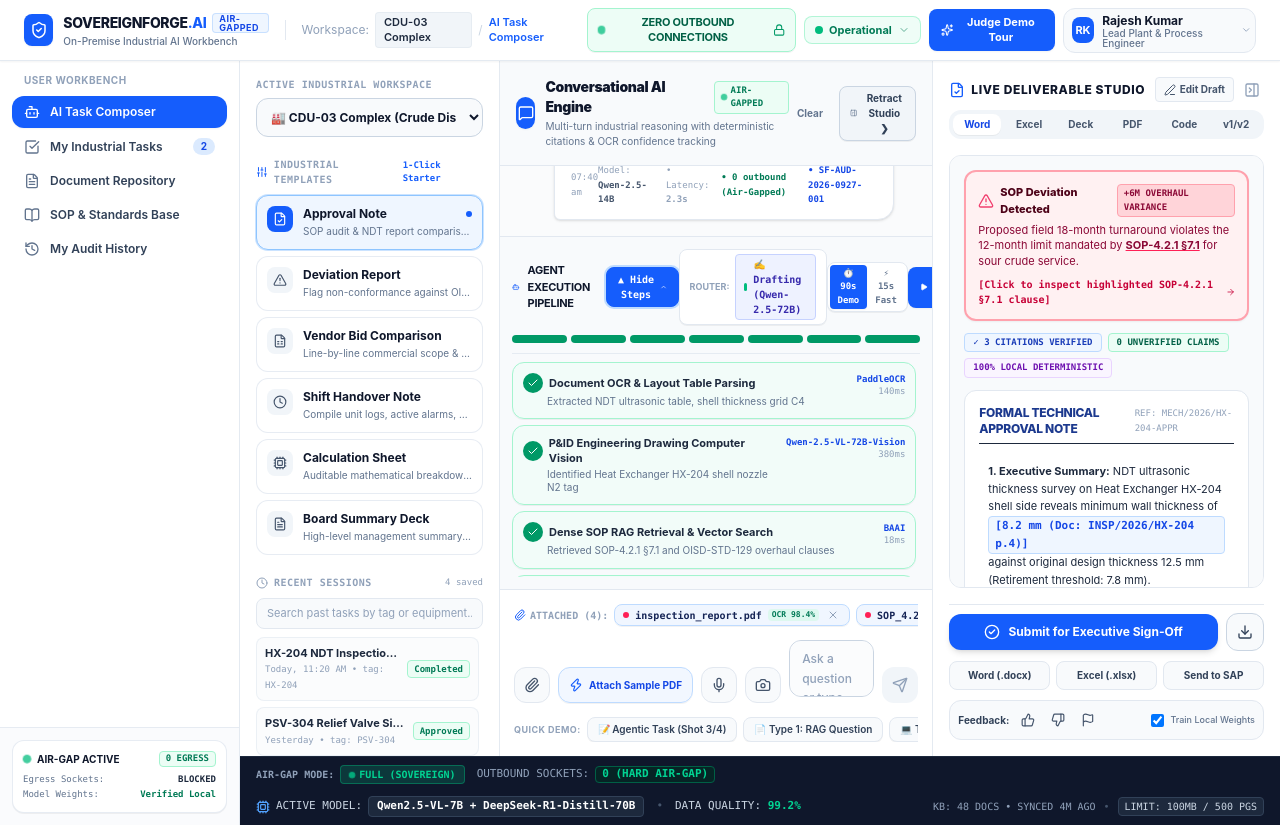
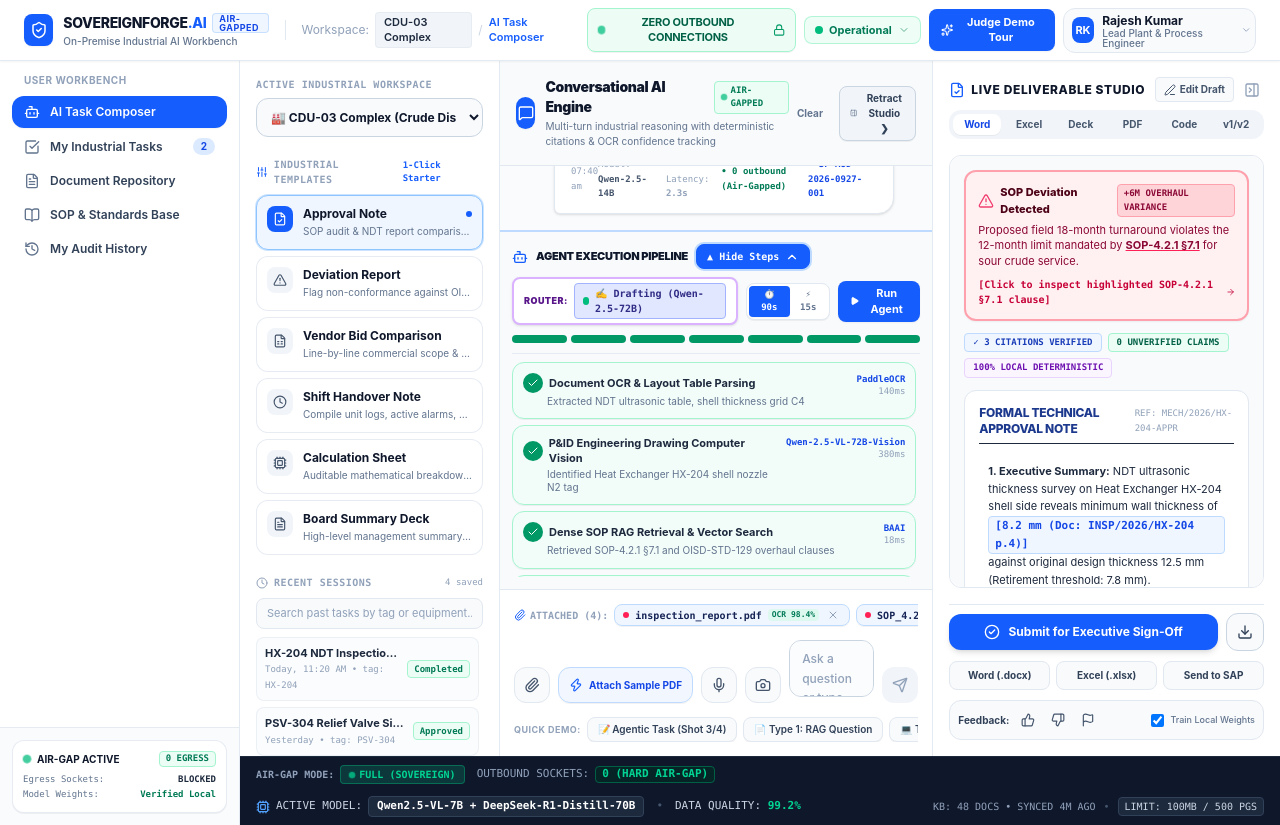
Before and after one commit to pateldev2006/SovereignForge-AI, a React (Vite) app: page / in a window 1280 px wide. Built offline with nearby package versions, Linux system fonts and the light colour scheme.

Commit message:
fix: make ROUTER badge always visible with high-contrast inspector card in trace bar

```diff
--- a/src/components/pages/AIWorkbench.tsx
+++ b/src/components/pages/AIWorkbench.tsx
@@ -1166,11 +1166,11 @@ export const AIWorkbench: React.FC = () => {
           </div>
 
           {/* ═══ MULTI-STEP AGENT TRACE (EXPANDABLE PER SHOT 4) ═══ */}
-          <div className="border-t border-slate-200 bg-slate-50 p-3 space-y-2.5">
-            <div className="flex items-center justify-between">
+          <div className="border-t-2 border-blue-200 bg-slate-50/90 p-3 space-y-2.5">
+            <div className="flex flex-wrap items-center justify-between gap-2">
               <div className="flex items-center gap-2">
                 <Bot className="w-4 h-4 text-blue-600" />
-                <span className="text-[11px] font-bold text-slate-900 uppercase tracking-tight">Agent Execution Pipeline</span>
+                <span className="text-[11px] font-black text-slate-900 uppercase tracking-tight">Agent Execution Pipeline</span>
                 <button
                   onClick={() => setIsAgentTraceExpanded(!isAgentTraceExpanded)}
                   className={`text-[10px] font-mono font-bold px-2.5 py-1 rounded-lg border flex items-center gap-1.5 cursor-pointer transition-all shadow-2xs ${
@@ -1185,21 +1185,22 @@ export const AIWorkbench: React.FC = () => {
                 </button>
               </div>
 
-              {/* Dynamic Model Router Badge (Shot 4 Hover / Click Target) */}
+              {/* Dynamic Model Router Badge (ALWAYS VISIBLE - Shot 4 Hover & Click Target) */}
+              <div className="flex items-center gap-2">
                 <div
-                className="relative hidden sm:flex items-center gap-1.5 px-2.5 py-1 rounded-lg bg-white border border-slate-200 shadow-2xs cursor-pointer select-none"
+                  className="relative flex items-center gap-1.5 px-2.5 py-1 rounded-lg bg-white border-2 border-purple-300 hover:border-purple-500 shadow-sm cursor-pointer select-none transition-all group"
                   onMouseEnter={() => setIsRouterCardOpen(true)}
                   onMouseLeave={() => setIsRouterCardOpen(false)}
                   onClick={() => setIsRouterCardOpen(!isRouterCardOpen)}
                   title="Hover or click to inspect active local neural weights & hardware telemetry (Shot 4)"
                 >
-                <span className="text-[9px] font-bold uppercase text-slate-400">ROUTER:</span>
+                  <span className="text-[9px] font-black uppercase text-purple-900 tracking-wider">ROUTER:</span>
                   <span className={`text-[10px] font-mono font-bold px-2 py-0.5 rounded border flex items-center gap-1.5 transition-all ${
                     agentProgressStep <= 2
-                    ? 'bg-purple-50 text-purple-800 border-purple-200'
+                      ? 'bg-purple-100 text-purple-900 border-purple-300'
                       : agentProgressStep <= 5
-                    ? 'bg-blue-50 text-blue-800 border-blue-200'
-                    : 'bg-indigo-50 text-indigo-800 border-indigo-200'
+                      ? 'bg-blue-100 text-blue-900 border-blue-300'
+                      : 'bg-indigo-100 text-indigo-900 border-indigo-300'
                   }`}>
                     <span className={`w-2 h-2 rounded-full ${isAgentRunning ? 'bg-emerald-500 animate-ping' : 'bg-emerald-500'}`}></span>
                     {agentProgressStep <= 2
@@ -1211,26 +1212,26 @@ export const AIWorkbench: React.FC = () => {
 
                   {/* Model Router Hover & Click Inspector Card */}
                   {isRouterCardOpen && (
-                  <div className="absolute right-0 top-full mt-2 w-80 p-3.5 bg-slate-950 text-white rounded-2xl shadow-2xl text-[10px] font-mono z-50 border border-slate-700 animate-in fade-in duration-100">
+                    <div className="absolute right-0 top-full mt-2 w-84 p-4 bg-slate-950 text-white rounded-2xl shadow-2xl text-[10px] font-mono z-50 border-2 border-purple-500/80 animate-in fade-in duration-100">
                       <div className="font-bold text-emerald-400 flex items-center justify-between pb-2 border-b border-slate-800">
                         <span className="flex items-center gap-1.5">
-                        <Cpu className="w-3.5 h-3.5 text-emerald-400" />
-                        <span>ACTIVE AIR-GAPPED WEIGHTS</span>
+                          <Cpu className="w-4 h-4 text-emerald-400" />
+                          <span className="text-[11px] tracking-wide">ACTIVE AIR-GAPPED WEIGHTS</span>
                         </span>
                         <span className="bg-emerald-950 text-emerald-400 px-2 py-0.5 rounded font-bold border border-emerald-800">
                           0 EGRESS
                         </span>
                       </div>
 
-                    <div className="pt-2.5 space-y-1.5 text-slate-300 text-[10px]">
-                      <div>• <strong>Current Model:</strong> <span className="text-white font-bold">{agentProgressStep <= 2 ? 'Qwen2.5-VL-72B-Vision' : agentProgressStep <= 5 ? 'DeepSeek-R1-Distill-70B' : 'Qwen-2.5-72B-Instruct'}</span></div>
-                      <div>• <strong>Active Pipeline Role:</strong> <span className="text-blue-400">{agentProgressStep <= 2 ? 'OCR & P&ID Drawing Computer Vision' : agentProgressStep <= 5 ? 'Statutory SOP Reasoning & Math Sandbox' : 'Executive Approval Note Drafting'}</span></div>
-                      <div>• <strong>Cluster Hardware:</strong> 4x NVIDIA H100 SXM5 80GB (On-Premise)</div>
+                      <div className="pt-3 space-y-2 text-slate-300 text-[10px]">
+                        <div>• <strong>Current Neural Model:</strong> <span className="text-white font-black text-[11px]">{agentProgressStep <= 2 ? 'Qwen2.5-VL-72B-Vision' : agentProgressStep <= 5 ? 'DeepSeek-R1-Distill-70B' : 'Qwen-2.5-72B-Instruct'}</span></div>
+                        <div>• <strong>Active Pipeline Role:</strong> <span className="text-purple-300 font-bold">{agentProgressStep <= 2 ? 'OCR & P&ID Drawing Computer Vision' : agentProgressStep <= 5 ? 'Statutory SOP Reasoning & Math Sandbox' : 'Executive Approval Note Drafting'}</span></div>
+                        <div>• <strong>Cluster Hardware:</strong> 4x NVIDIA H100 SXM5 80GB (Local Air-Gapped)</div>
                         <div>• <strong>VRAM Utilization:</strong> 42.4 GB / 320 GB (13.2%)</div>
-                      <div>• <strong>Inference Latency:</strong> ~340ms • <strong>Temp:</strong> 48°C</div>
-                      <div>• <strong>Perimeter Invariant:</strong> 100% Isolated (0 External Bytes)</div>
-                      <div className="pt-1 border-t border-slate-800 text-[9px] text-slate-400 break-all">
-                        • <strong>SHA-256 Checksum:</strong> <span className="text-emerald-400 font-mono">0x7F8A9B2C3D4E5F60718293A4B5C6</span>
+                        <div>• <strong>Inference Latency:</strong> ~340ms • <strong>Temp:</strong> 48°C • <strong>Power:</strong> 380W</div>
+                        <div>• <strong>Network Invariant:</strong> 100% On-Premise (0 External Packets)</div>
+                        <div className="pt-2 border-t border-slate-800 text-[9px] text-slate-400 break-all">
+                          • <strong>Hardware Attestation Hash:</strong> <span className="text-emerald-400 font-mono">0x7F8A9B2C3D4E5F60718293A4B5C6</span>
                         </div>
                       </div>
                     </div>
@@ -1238,7 +1239,7 @@ export const AIWorkbench: React.FC = () => {
                 </div>
 
                 {/* Demo Pacing Mode Selector (90s Demo Recording vs 15s Fast) */}
-              <div className="hidden lg:flex items-center bg-white border border-slate-200 rounded-lg p-0.5 text-[9px] font-mono font-bold shadow-2xs">
+                <div className="flex items-center bg-white border border-slate-200 rounded-lg p-0.5 text-[9px] font-mono font-bold shadow-2xs">
                   <button
                     onClick={() => {
                       setDemoDurationMode('90s');
@@ -1251,7 +1252,7 @@ export const AIWorkbench: React.FC = () => {
                     }`}
                     title="90-second execution pacing for video demo recording"
                   >
-                  ⏱️ 90s Demo
+                    ⏱️ 90s
                   </button>
                   <button
                     onClick={() => {
@@ -1265,24 +1266,13 @@ export const AIWorkbench: React.FC = () => {
                     }`}
                     title="15-second fast mode"
                   >
-                  ⚡ 15s Fast
-                </button>
-              </div>
-
-              {/* Agent Pause / Stop Controls */}
+                    ⚡ 15s
+                  </button>
+                </div>
+
+                {/* Run Agent / Stop Button */}
                 <div className="flex items-center gap-1.5">
                   {isAgentRunning && (
-                  <>
-                    <button
-                      onClick={() => {
-                        setIsAgentPaused(!isAgentPaused);
-                        showToast(isAgentPaused ? 'Agent Resumed' : 'Agent Paused', 'Paused pipeline execution.', 'info');
-                      }}
-                      className="p-1 px-2 rounded-lg bg-amber-100 text-amber-800 hover:bg-amber-200 text-[10px] font-bold flex items-center gap-1 cursor-pointer"
-                    >
-                      <Pause className="w-3 h-3" />
-                      <span>{isAgentPaused ? 'Resume' : 'Pause'}</span>
-                    </button>
                     <button
                       onClick={() => {
                         resetTaskToFresh();
@@ -1293,7 +1283,6 @@ export const AIWorkbench: React.FC = () => {
                       <Square className="w-3 h-3" />
                       <span>Stop</span>
                     </button>
-                  </>
                   )}
                   <button
                     onClick={handleRunPipeline}
@@ -1306,8 +1295,9 @@ export const AIWorkbench: React.FC = () => {
                     title="Run autonomous industrial agent pipeline (Shot 4)"
                   >
                     {isAgentRunning ? <RefreshCw className="w-3 h-3 animate-spin text-blue-600" /> : <Play className="w-3 h-3 fill-white" />}
-                  <span>{isAgentRunning ? `Step ${agentProgressStep}/7 (${agentElapsedTime}s)...` : 'Run Agent'}</span>
-                </button>
+                    <span>{isAgentRunning ? `Running (${agentElapsedTime}s / ~88s)...` : 'Run Agent'}</span>
+                  </button>
+                </div>
               </div>
             </div>
 
```
Lines whose indentation alone changed are shown as unchanged.
